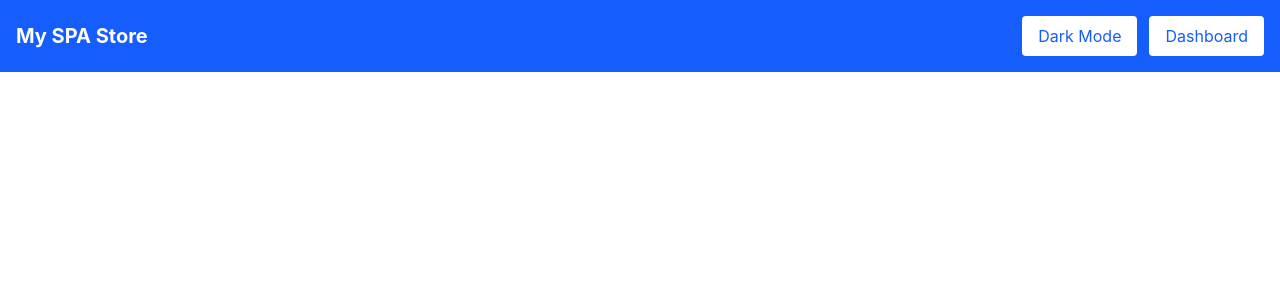
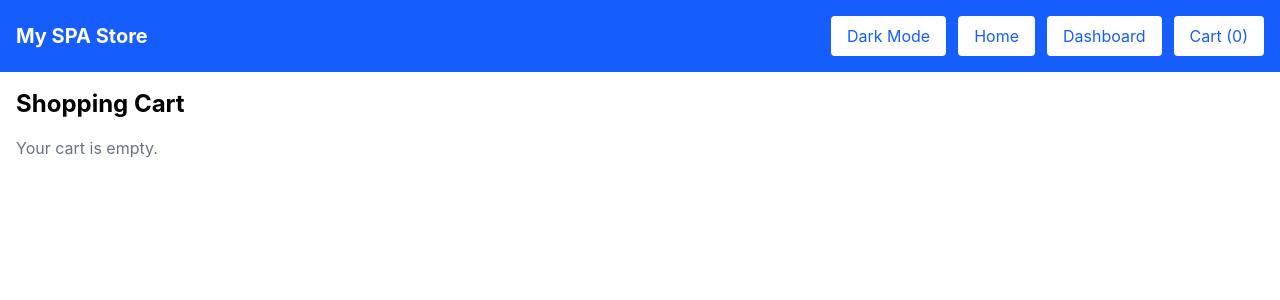
Before and after one commit to alfrusmi-tech/guiproj, a Vue app: page /cart in a window 1280 px wide. Shown: the top 300 px of the page. Built offline with nearby package versions, Linux system fonts and the light colour scheme.

Commit message:
Added Home and Cart button in guibranch5

```diff
--- a/package.json
+++ b/package.json
@@ -10,6 +10,7 @@
   },
   "dependencies": {
     "@tailwindcss/vite": "^4.2.1",
+    "pinia": "^3.0.4",
     "vue": "^3.5.25",
     "vue-router": "^4.6.4"
   },
--- a/src/components/NavBar.vue
+++ b/src/components/NavBar.vue
@@ -15,6 +15,15 @@
       </button>
 
       <router-link
+        to="/"
+        :class="isDark
+          ? 'bg-gray-700 text-white px-4 py-2 rounded hover:bg-gray-600'
+          : 'bg-white text-blue-600 px-4 py-2 rounded hover:bg-gray-100'"
+      >
+        Home
+      </router-link>
+
+      <router-link
         to="/dashboard"
         :class="isDark
           ? 'bg-gray-700 text-white px-4 py-2 rounded hover:bg-gray-600'
@@ -22,13 +31,24 @@
       >
         Dashboard
       </router-link>
+
+      <router-link
+         to="/cart"
+        :class="isDark
+           ? 'bg-gray-700 text-white px-4 py-2 rounded hover:bg-gray-600'
+           : 'bg-white text-blue-600 px-4 py-2 rounded hover:bg-gray-100'"
+      >
+     Cart ({{ cartStore.totalItems }})
+     </router-link>
     </div>
   </nav>
 </template>
 
 <script setup lang="ts">
 import { inject, type Ref } from "vue"
+import { useCartStore } from '../stores/cart'
 
 const isDark = inject<Ref<boolean>>("isDark")!
 const toggleDarkMode = inject<() => void>("toggleDarkMode")!
+const cartStore = useCartStore()
 </script>
--- a/src/components/ProductCard.vue
+++ b/src/components/ProductCard.vue
@@ -2,6 +2,8 @@
 import { inject, type Ref } from "vue"
 import type { Product } from "../types/product"
 import { useRouter } from "vue-router"
+import { useCartStore } from '../stores/cart'
+const cartStore = useCartStore()
 
 const isDark = inject<Ref<boolean>>("isDark")!
 const router = useRouter()
@@ -12,6 +14,10 @@ const props = defineProps<{
 
 function openDetail() {
   router.push(`/product/${props.product.id}`)
+}
+function addToCart() {
+  cartStore.addToCart(props.product)
+  alert(`${props.product.title} added to cart!`)
 }
 </script>
 
@@ -37,4 +43,19 @@ function openDetail() {
       ${{ product.price }}
     </p>
   </div>
+  <div
+    @click="openDetail"
+    class="border rounded p-4 shadow hover:shadow-xl cursor-pointer transition bg-white dark:bg-gray-800 dark:text-white dark:border-gray-700"
+  >
+    <img :src="product.thumbnail" class="w-full h-40 object-cover" />
+    <h2 class="font-bold mt-2">{{ product.title }}</h2>
+    <p class="text-blue-500 dark:text-blue-400 font-semibold">${{ product.price }}</p>
+
+    <button
+      @click.stop="addToCart"
+      class="mt-2 w-full bg-green-500 hover:bg-green-600 text-white py-2 rounded"
+    >
+      Add to Cart
+    </button>
+  </div>
 </template>
--- a/src/main.ts
+++ b/src/main.ts
@@ -2,7 +2,12 @@ import { createApp } from 'vue'
 import './style.css'
 import App from './App.vue'
 import router from './router'
+import { createPinia } from 'pinia'
 
-createApp(App)
+const app = createApp(App)
+app.use(router)
+app.use(createPinia())
+app.mount('#app')
+/*createApp(App)
 .use(router)
-.mount('#app')
+.mount('#app')*/
--- a/src/router/index.ts
+++ b/src/router/index.ts
@@ -3,6 +3,7 @@ import { createRouter, createWebHistory } from "vue-router"
 import ProductList from "../views/Productlist.vue"
 import ProductDetail from "../views/productDetail.vue"
 import Dashboard from "../views/Dashboard.vue"
+import Cart from '../views/Cart.vue'
 
 const routes = [
 
@@ -19,7 +20,9 @@ component: ProductDetail
 {
 path: "/dashboard",
 component: Dashboard
-}
+},
+
+{ path: '/cart', component: Cart }
 
 ]
 
--- /dev/null
+++ b/src/stores/cart.ts
@@ -0,0 +1,23 @@
+import { defineStore } from 'pinia'
+import type { Product } from '../types/product'
+
+export const useCartStore = defineStore('cart', {
+  state: () => ({
+    items: [] as Product[],
+  }),
+  getters: {
+    totalItems: (state) => state.items.length,
+    totalPrice: (state) => state.items.reduce((sum, p) => sum + p.price, 0),
+  },
+  actions: {
+    addToCart(product: Product) {
+      this.items.push(product)
+    },
+    removeFromCart(productId: number) {
+      this.items = this.items.filter(p => p.id !== productId)
+    },
+    clearCart() {
+      this.items = []
+    }
+  },
+})
--- /dev/null
+++ b/src/views/Cart.vue
@@ -0,0 +1,45 @@
+<script setup lang="ts">
+import { useCartStore } from '../stores/cart'
+const cartStore = useCartStore()
+</script>
+
+<template>
+  <div class="p-4">
+    <h1 class="text-2xl font-bold mb-4">Shopping Cart</h1>
+
+    <div v-if="cartStore.items.length === 0" class="text-gray-500 dark:text-gray-300">
+      Your cart is empty.
+    </div>
+
+    <div v-else class="space-y-4">
+      <div
+        v-for="item in cartStore.items"
+        :key="item.id"
+        class="flex justify-between items-center border p-4 rounded bg-white dark:bg-gray-800 dark:text-white"
+      >
+        <div>
+          <h2 class="font-bold">{{ item.title }}</h2>
+          <p class="text-blue-500 dark:text-blue-400 font-semibold">${{ item.price }}</p>
+        </div>
+
+        <button
+          @click="cartStore.removeFromCart(item.id)"
+          class="bg-red-500 hover:bg-red-600 text-white py-1 px-3 rounded"
+        >
+          Remove
+        </button>
+      </div>
+
+      <div class="text-right font-bold text-lg mt-2">
+        Total: ${{ cartStore.totalPrice.toFixed(2) }}
+      </div>
+
+      <button
+        @click="cartStore.clearCart()"
+        class="mt-2 bg-blue-500 hover:bg-blue-600 text-white py-2 px-4 rounded"
+      >
+        Clear Cart
+      </button>
+    </div>
+  </div>
+</template>
```
Also changed, not shown: 1 other file (tests, documents, lock files or other folders).
